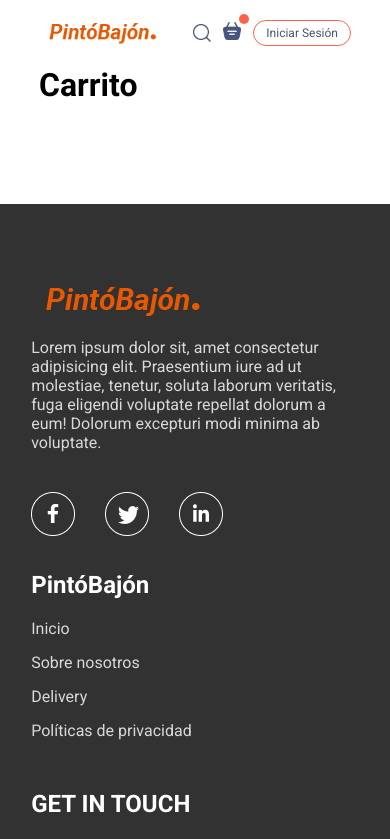
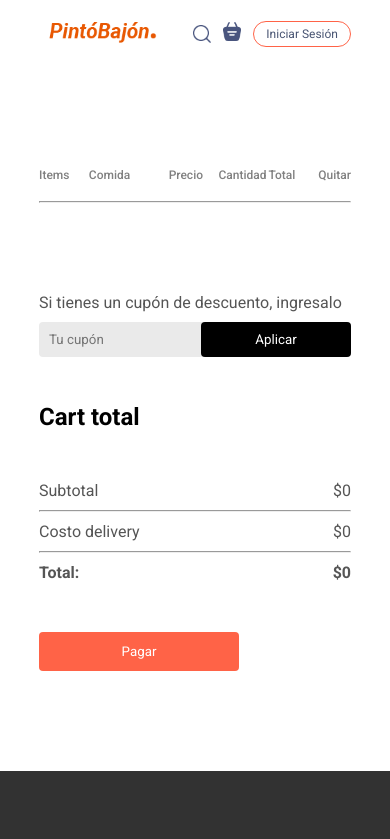
Before and after one commit to facundo-cejas9/comidasApp, a React (Vite) app in the folder frontend/: page /cart in a window 390 px wide. Shown: the top 839 px of the page. Built offline with nearby package versions, Linux system fonts and the light colour scheme.

Commit message:
Create backend and frontend

```diff
--- a/frontend/src/components/navbar/Navbar.css
+++ b/frontend/src/components/navbar/Navbar.css
@@ -60,12 +60,17 @@ li {
 
 .navbar-search .dot {
     position: absolute;
-    min-width: 10px;
+    min-width: 19px;
     min-height: 10px;
     background-color: tomato;
-    border-radius: 5px;
+    border-radius: 100%;
+    color: white;
     top: -8px;
-    right: -8px;
+    right: -10px;
+}
+
+.navbar-search .dot p {
+    text-align: center;
 }
 
 
--- a/frontend/src/components/navbar/Navbar.jsx
+++ b/frontend/src/components/navbar/Navbar.jsx
@@ -1,27 +1,66 @@
-import React, { useState } from "react";
+import React, { useContext, useState } from "react";
 import { assets } from "../../assets/assets";
-import './Navbar.css'
+import "./Navbar.css";
 import { Link } from "react-router-dom";
+import { StoreContext } from "../../context/StoreContext";
 
-export const Navbar = ({setShowLogin}) => {
+export const Navbar = ({ setShowLogin }) => {
+  const [menu, setMenu] = useState("Inicio");
 
-  const [menu, setMenu] = useState("Inicio")
-
-
+  const { getTotalCartAmount, cartItems } = useContext(StoreContext);
+  const totalItems = Object.values(cartItems).reduce((total, quantity) => total + quantity, null);
   return (
     <div className="navbar">
-      <img src={assets.logo} alt="logo-image" className="logo" />
+      <Link to="/">
+        <img src={assets.logo} alt="logo-image" className="logo" />
+      </Link>
       <ul className="navbar-menu">
-        <Link to='/' onClick={() => {setMenu("Inicio")}} className={menu === "Inicio" ? "active" :  ""}>Inicio</Link>
-        <a href="#explore-menu" onClick={() => {setMenu("Menu")}} className={menu === "Menu" ? "active": ""}>Menu</a>
-        <a href="#app-download" onClick={() => {setMenu("Mobile App")}} className={menu === "Mobile App" ? "active" : ""}>App</a>
-        <a href="#footer" onClick={() => {setMenu("Contactanos")}} className={menu === "Contactanos" ? "active" : ""}>Contáctanos</a>
+        <Link
+          to="/"
+          onClick={() => {
+            setMenu("Inicio");
+          }}
+          className={menu === "Inicio" ? "active" : ""}
+        >
+          Inicio
+        </Link>
+        <a
+          href="#explore-menu"
+          onClick={() => {
+            setMenu("Menu");
+          }}
+          className={menu === "Menu" ? "active" : ""}
+        >
+          Menu
+        </a>
+        <a
+          href="#app-download"
+          onClick={() => {
+            setMenu("Mobile App");
+          }}
+          className={menu === "Mobile App" ? "active" : ""}
+        >
+          App
+        </a>
+        <a
+          href="#footer"
+          onClick={() => {
+            setMenu("Contactanos");
+          }}
+          className={menu === "Contactanos" ? "active" : ""}
+        >
+          Contáctanos
+        </a>
       </ul>
       <div className="navbar-right">
         <img src={assets.search_icon} alt="user-image" />
         <div className="navbar-search">
-          <img src={assets.basket_icon} alt="basket_logo" />
-          <div className="dot"></div>
+          <Link to='/cart'>
+            <img src={assets.basket_icon} alt="basket_logo" />
+          </Link>
+
+         <div className={ getTotalCartAmount(cartItems) ? "dot" : "" }><p>{ totalItems }</p></div>
+
         </div>
         <button onClick={() => setShowLogin(true)}>Iniciar Sesión</button>
       </div>
--- a/frontend/src/context/StoreContext.jsx
+++ b/frontend/src/context/StoreContext.jsx
@@ -1,6 +1,5 @@
-import { createContext, useState } from "react";
+import { createContext, useState, useEffect } from "react";
 import { food_list } from "../assets/assets";
-import { useEffect } from "react";
 
 export const StoreContext = createContext(null);
 
@@ -8,21 +7,34 @@ const StoreContextProvider = (props) => {
   const [cartItems, setCartItems] = useState({});
 
   const addToCart = (itemId) => {
-    if (!cartItems[itemId]) {
-      setCartItems((prev) => ({ ...prev, [itemId]:1 }));
-    } else {
-      setCartItems((prev) => ({ ...prev, [itemId]: prev[itemId]+1 }));
-    }
+    setCartItems((prevState) => ({
+      ...prevState,
+      [itemId]: (prevState[itemId] || 0) + 1,
+    }))
+
+    console.log(cartItems);
+
   };
 
-  const removeFromCart = (itemId) => {
-    setCartItems((prev) => ({ ...prev, [itemId]: prev[itemId]-1 }));
+ const removeFromCart = (itemId) => {
+  setCartItems((prevState) => ({
+    ...prevState,
+    [itemId]: (prevState[itemId] || 0) - 1,
+  }))
+ }
+
+  const getTotalCartAmount = (cartItems) => {
+    let total = 0;
+    for (const item in cartItems) {
+      if (cartItems[item] > 0) {
+        const itemInfo = food_list.find((product) => product._id === item);
+        if (itemInfo) {
+          total += itemInfo.price * cartItems[item];
+        }
+      }
+    }
+    return total;
   };
-
-  useEffect(() => {
-    console.log(cartItems);
-  }, [cartItems])
-
 
   const contextValue = {
     food_list,
@@ -30,6 +42,7 @@ const StoreContextProvider = (props) => {
     setCartItems,
     addToCart,
     removeFromCart,
+    getTotalCartAmount,
   };
 
   return (
--- a/frontend/src/pages/Cart/Cart.css
+++ b/frontend/src/pages/Cart/Cart.css
@@ -0,0 +1,114 @@
+.cart {
+    margin-top: 100px;
+
+}
+
+.cart-items-title {
+    display: grid;
+    grid-template-columns: 1fr 1.6fr 1fr 1fr 1fr 0.5fr;
+    align-items: center;
+    color: gray;
+    font-size: max(1vw, 12px);
+
+}
+
+.cart-items-item {
+    margin: 10px 0px;
+    color: black;
+}
+
+.cart-items-item img {
+    width: 50px;
+}
+
+.cart-items-item img {
+    width: 30px;
+    cursor: pointer;
+}
+
+.cart-items-title {
+    font-size: 12px;
+    font-weight: 500;
+}
+
+.cart hr {
+    height: 1px;
+    background-color: #e2e2e2;
+}
+
+.cart-bottom {
+    display: flex;
+    margin-top: 90px;
+    justify-content: space-between;
+    gap: max(12vw,20px);
+}
+
+.cart-total {
+    display: flex;
+    flex: 1;
+    flex-direction: column;
+    gap: 50px;
+}
+
+.cart-total-details {
+    display: flex;
+    justify-content: space-between;
+    color: #555;
+}
+
+.cart-total hr {
+    margin: 10px 0px;
+    color: #555;
+}
+
+.cart-total button {
+    width: max(15vw, 200px);
+    color: white;
+    background-color: tomato;
+    border: none;
+    padding: 12px 0px;
+    border-radius: 4px;
+}
+
+.cart-promocode {
+    flex: 1;
+}
+
+.cart-promocode p {
+    color: #555;
+}
+
+.cart-promocode-input {
+    margin-top: 10px;
+    display: flex;
+    justify-content: space-between;
+    align-items: center;
+    background-color: #eaeaea;
+    border-radius: 4px;
+
+}
+
+.cart-promocode-input input {
+    background:transparent;
+    border: none;
+    outline: none;
+    color: black;
+    padding-left: 10px;
+}
+
+.cart-promocode-input button {
+    width: max(10vw, 150px);
+    color: white;
+    background-color: black;
+    border: none;
+    padding: 10px 0px;
+    border-radius: 4px;
+}
+
+
+@media (max-width: 750px) {
+    .cart-bottom {
+        flex-direction: column-reverse;
+    }
+
+}
--- a/frontend/src/pages/Cart/Cart.jsx
+++ b/frontend/src/pages/Cart/Cart.jsx
@@ -1,11 +1,91 @@
-import './Cart.css'
+import { useContext } from "react";
+import { StoreContext } from "../../context/StoreContext";
+
+import "./Cart.css";
+
+import IconDelete from "../../assets/borrar.png";
+import { Link, useNavigate } from "react-router-dom";
 
 const Cart = () => {
+  const { cartItems, food_list, removeFromCart, getTotalCartAmount } =
+    useContext(StoreContext);
+
+  const navigate = useNavigate();
+
   return (
-    <div>
-        <h1>Carrito</h1>
+    <div className="cart">
+      <div className="cart-items">
+        <div className="cart-items-title">
+          <p>Items</p>
+          <p>Comida</p>
+          <p>Precio</p>
+          <p>Cantidad</p>
+          <p>Total</p>
+          <p>Quitar</p>
+        </div>
+        <br />
+        <hr />
+        {food_list.map((item, index) => {
+          if (cartItems[item._id]) {
+            return (
+              <div key={index}>
+                <div className="cart-items-title cart-items-item">
+                  <img src={item.image} />
+                  <p>{item.name}</p>
+                  <p>${item.price}</p>
+                  <p>{cartItems[item._id]}</p>
+                  <p>${item.price * cartItems[item._id]}</p>
+                  <img
+                    onClick={() => removeFromCart(item._id)}
+                    src={IconDelete}
+                  />
+                </div>
+                <hr />
+              </div>
+            );
+          }
+        })}
+      </div>
+      <div className="cart-bottom">
+        <div className="cart-total">
+          <h2>Cart total</h2>
+          <div>
+            <div className="cart-total-details">
+              <p>Subtotal</p>
+              <p>${getTotalCartAmount(cartItems)}</p>
+            </div>
+            <hr />
+            <div className="cart-total-details">
+              <p>Costo delivery</p>
+              <p> ${getTotalCartAmount(cartItems) === 0 ? 0 : 1000} </p>
+            </div>
+            <hr />
+            <div className="cart-total-details">
+              <b>Total:</b>
+              <b>
+                {" "}
+                $
+                {getTotalCartAmount(cartItems) === 0
+                  ? 0
+                  : getTotalCartAmount(cartItems) + 1000}{" "}
+              </b>
+            </div>
+          </div>
+
+          <button onClick={() => navigate("/order")}>Pagar</button>
+        </div>
+        <div className="cart-promocode">
+          <div>
+            <p>Si tienes un cupón de descuento, ingresalo</p>
+            <div className="cart-promocode-input">
+              <input type="text" placeholder="Tu cupón" />
+              <button>Aplicar</button>
+            </div>
+          </div>
+        </div>
+      </div>
     </div>
-  )
-}
+  );
+};
 
-export default Cart
+export default Cart;
--- a/frontend/src/pages/PlaceOrder/PlacerOrder.css
+++ b/frontend/src/pages/PlaceOrder/PlacerOrder.css
@@ -0,0 +1,47 @@
+.placeorder {
+    display: flex;
+    justify-content: space-between;
+    gap: 50px;
+    margin-top: 100px;
+    align-items: start;
+}
+
+
+.place-order-left {
+    width: 100%;
+    max-width: max(30%, 500px);
+    margin-top: 40px;
+}
+
+.place-order-left .title {
+    font-size: 30px;
+    font-weight: bold;
+    margin-bottom: 30px;
+}
+
+.place-order-left input {
+    width: 100%;
+    padding: 10px;
+    margin-bottom: 20px;
+    border: 1px solid rgba(0, 0, 0, 0.3);
+   outline-color: tomato;
+    border-radius: 5px;
+}
+
+.place-order-right p  {
+    margin-bottom: 15px;
+}
+
+.place-order-left .multifields {
+    display: flex;
+    gap: 10px;
+}
+
+.place-order-right {
+    width: 100%;
+    max-width: max(40%,500px);
+}
+
+.cart-total-details button {
+    margin-top: 30px;
+}
--- a/frontend/src/pages/PlaceOrder/PlacerOrder.jsx
+++ b/frontend/src/pages/PlaceOrder/PlacerOrder.jsx
@@ -1,12 +1,58 @@
-import './PlacerOrder.css';
-
+import { useContext } from "react";
+import { useNavigate } from "react-router-dom";
+import "./PlacerOrder.css";
+import { StoreContext } from "../../context/StoreContext";
 
 const PlacerOrder = () => {
+  const { cartItems, getTotalCartAmount } = useContext(StoreContext);
+  const navigate = useNavigate();
+
   return (
-    <div>
-        <h1>place order</h1>
-    </div>
-  )
-}
+    <form className="placeorder">
+      <div className="place-order-left">
+        <p className="title">Información de entrega</p>
+        <div className="multifields">
+          <input type="text" placeholder="Nombre" />
+          <input type="text" placeholder="Apellido" />
+        </div>
+        <input type="email" placeholder="Email" />
+        <input type="text" placeholder="Direccion" />
+        <div className="multifields">
+          <input type="text" placeholder="Codigo postal" />
+          <input type="number" placeholder="Teléfono" />
+        </div>
+      </div>
+      <div className="place-order-right">
+        <div className="cart-total">
+          <h2>Cart total</h2>
+          <div>
+            <div className="cart-total-details">
+              <p>Subtotal</p>
+              <p>${getTotalCartAmount(cartItems)}</p>
+            </div>
+            <hr />
+            <div className="cart-total-details">
+              <p>Costo delivery</p>
+              <p> ${getTotalCartAmount(cartItems) === 0 ? 0 : 1000} </p>
+            </div>
+            <hr />
+            <div className="cart-total-details">
+              <b>Total:</b>
+              <b>
+                {" "}
+                $
+                {getTotalCartAmount(cartItems) === 0
+                  ? 0
+                  : getTotalCartAmount(cartItems) + 1000}{" "}
+              </b>
+            </div>
+          </div>
 
-export default PlacerOrder
+          <button onClick={() => navigate("/order")}>Pagar</button>
+        </div>
+      </div>
+    </form>
+  );
+};
+
+export default PlacerOrder;
```
Also changed, not shown: frontend/src/main.jsx (+4 -4 lines), frontend/src/assets/borrar.png (added).
